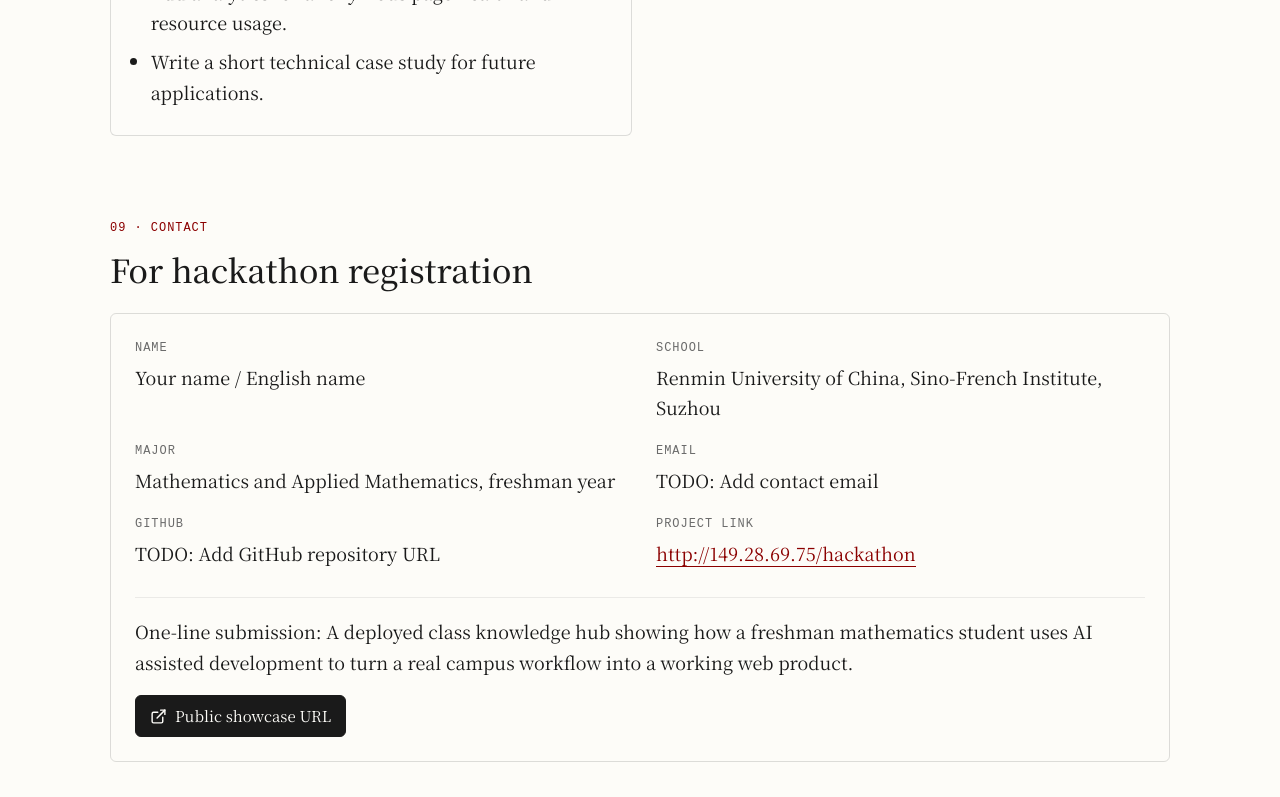
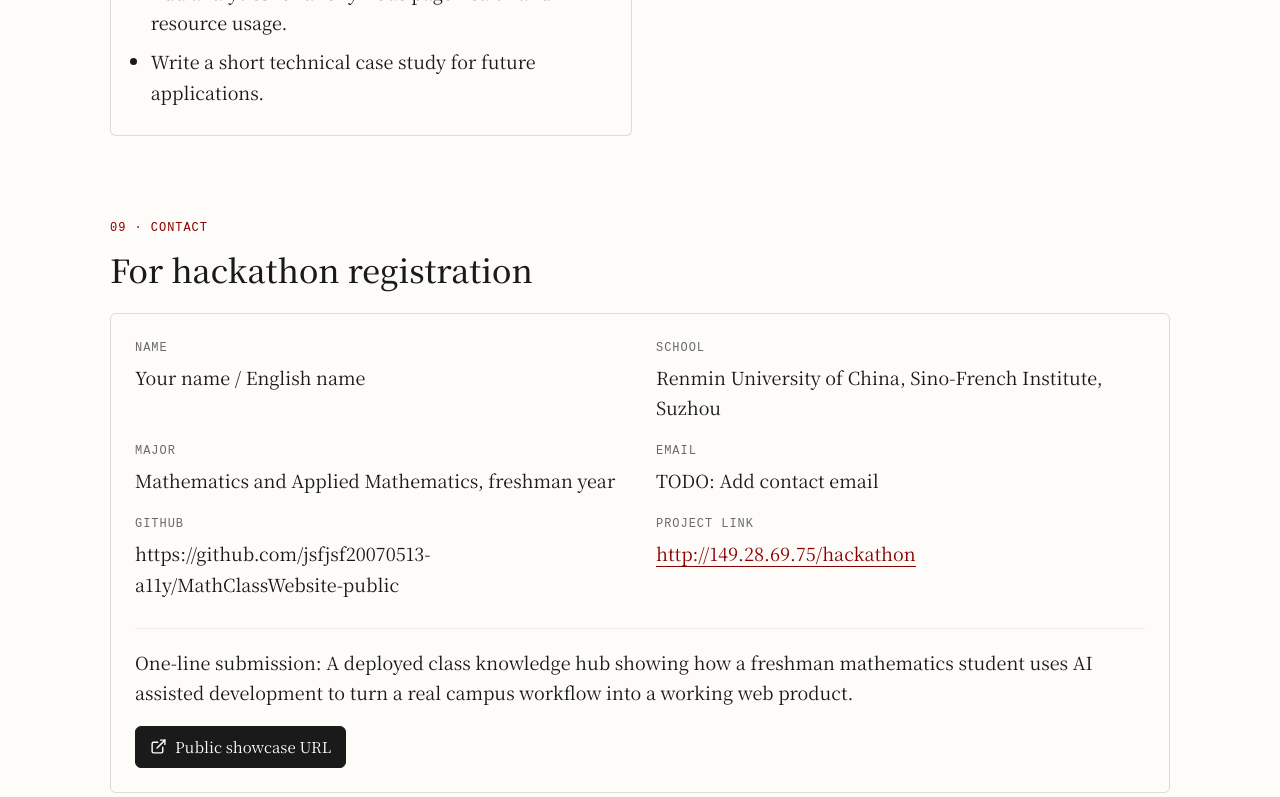
Before and after one commit to jsfjsf20070513-a11y/raccord, a React (Vite) app: page /hackathon in a window 1280 px wide. Shown: the part 5480-6277 px from the top of the page. Built offline with nearby package versions, Linux system fonts and the light colour scheme; no server answers; a web font is replaced by a local one.

Commit message:
Update public repository links and review SQL examples

```diff
--- a/src/data/hackathonShowcase.js
+++ b/src/data/hackathonShowcase.js
@@ -1,7 +1,7 @@
 export const showcaseLinks = {
   liveDemo: '/',
   projectUrl: 'http://149.28.69.75/hackathon',
-  github: 'TODO: Add GitHub repository URL',
+  github: 'https://github.com/jsfjsf20070513-a11y/MathClassWebsite-public',
   demoVideo: 'TODO: Add demo video URL',
 }
 
--- a/src/pages/HackathonShowcase.jsx
+++ b/src/pages/HackathonShowcase.jsx
@@ -230,7 +230,7 @@ export default function HackathonShowcase() {
             </div>
             <div>
               <dt>GitHub</dt>
-              <dd>TODO: Add GitHub repository URL</dd>
+              <dd>https://github.com/jsfjsf20070513-a11y/MathClassWebsite-public</dd>
             </div>
             <div>
               <dt>Project link</dt>
```
Also changed, not shown: 2 other files (tests, documents, lock files or other folders).
